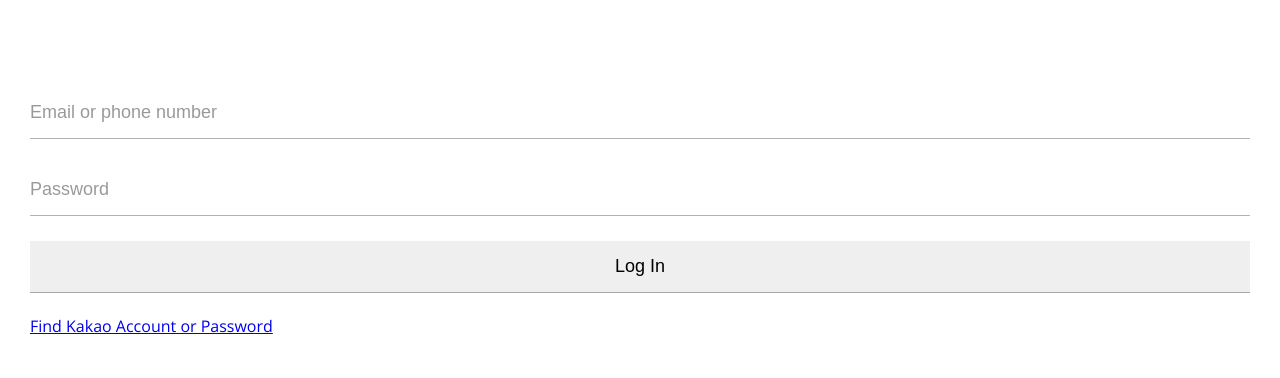
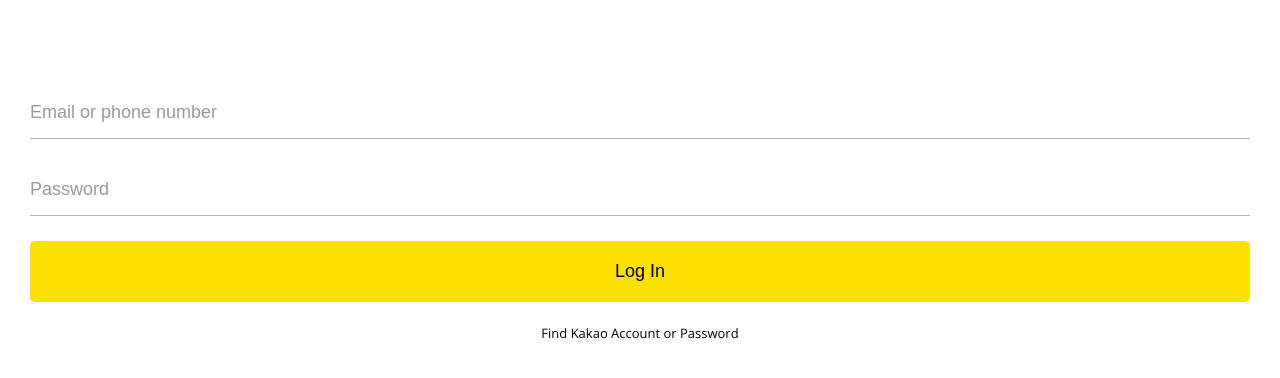
Before and after one commit to ukiiing00/kokoa-clone, a plain HTML site: page index.html in a window 1280 px wide. Shown: the part 180-558 px from the top of the page. Drawn offline with nearby package versions, Linux system fonts and the light colour scheme.

Commit message:
:not([type="submit]) / color : inherit / cursor : pointer

```diff
--- a/css/styles.css
+++ b/css/styles.css
@@ -36,8 +36,12 @@
     border: none;
     padding: 15px 0px;
     font-size: 18px;
-    border-bottom:  1px solid rgba(0, 0, 0, 0.3);
     margin-bottom: 25px;
+    transition: border-color 0.3s ease-in-out;
+}
+
+#login-form input:not([type="submit"]) {
+    border-bottom: 1px solid rgba(0, 0, 0, 0.3);
     transition: border-color 0.3s ease-in-out;
 }
 
@@ -48,3 +52,17 @@
 #login-form input:focus {
     border-color: var(--yellow);
 }
+
+#login-form input[type="submit"] {
+    background-color: var(--yellow);
+    cursor: pointer;
+    padding: 20px 0px;
+    border-radius: 5px;
+}
+
+#login-form a {
+    text-align: center;
+    text-decoration: none;
+    color: inherit;
+    font-size: 13px;
+}
```
